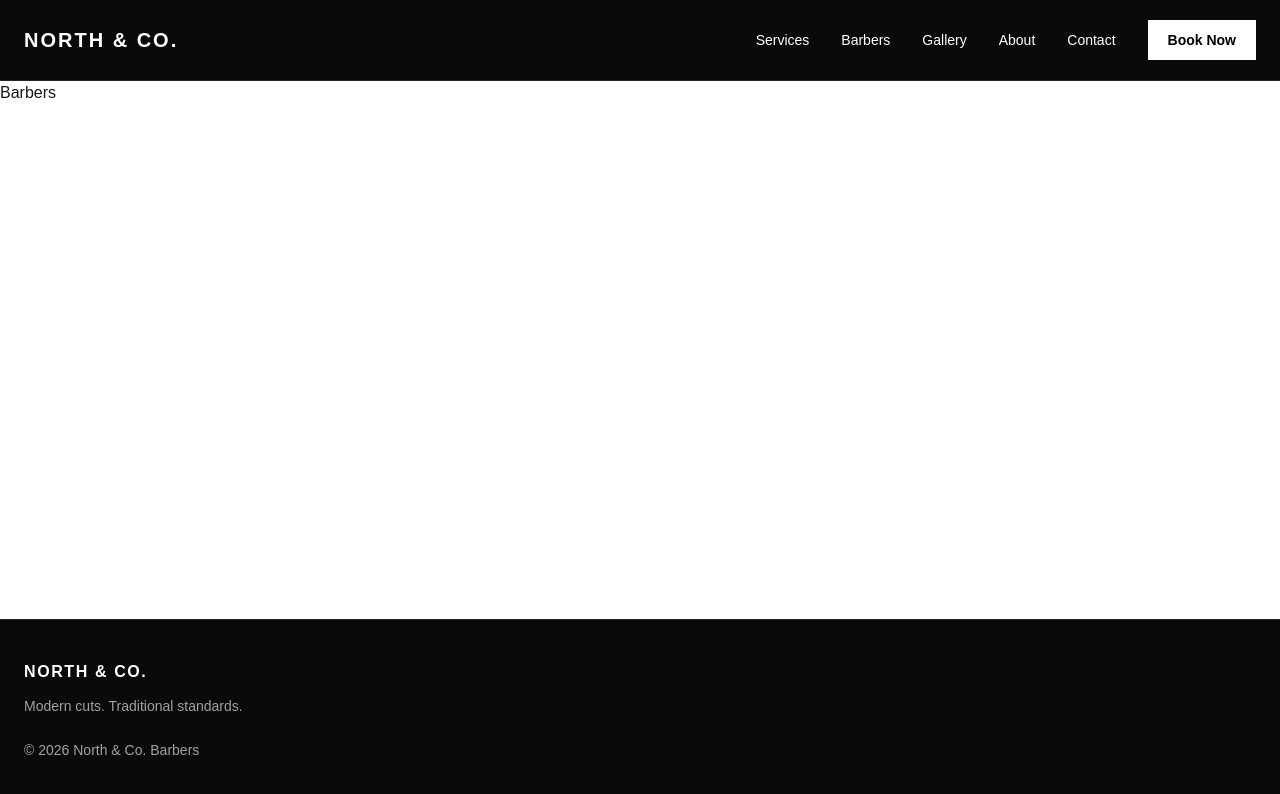
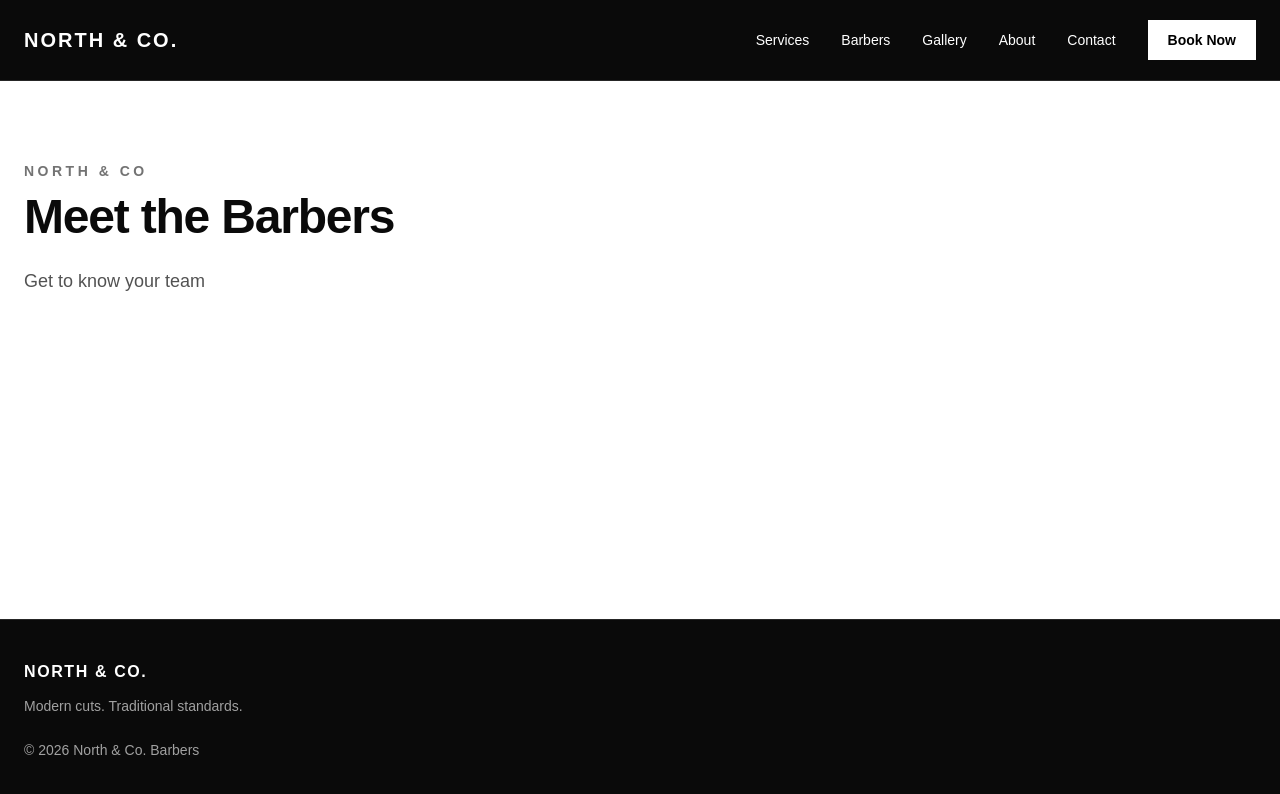
Before and after one commit to Ondrej0/co_barbers_site, a Next.js app: page /barbers in a window 1280 px wide. Shown: the top 794 px of the page. Built offline with nearby package versions, Linux system fonts and the light colour scheme.

Commit message:
Add style and clean up all pages

```diff
--- a/src/app/about/page.tsx
+++ b/src/app/about/page.tsx
@@ -1,5 +1,19 @@
 export default function About(){
     return (
-        <h1>About</h1>
+        <section className="bg-white py-20 text-neutral-950">
+            <div className="mx-auto max-w-7xl px-6">
+                <p className="text-sm font-semibold uppercase tracking-[0.25em] text-neutral-500">
+                    North & Co
+                </p>
+
+                <h1 className="mt-3 text-5xl font-bold tracking-tight">
+                    About Us
+                </h1>
+
+                <p className="mt-6 max-w-2xl text-lg leading-8 text-neutral-600">
+                    Get to know us
+                </p>
+            </div>
+        </section>
     )
 }
--- a/src/app/barbers/page.tsx
+++ b/src/app/barbers/page.tsx
@@ -1,5 +1,19 @@
 export default function Barbers(){
     return (
-        <h1>Barbers</h1>
+        <section className="bg-white py-20 text-neutral-950">
+            <div className="mx-auto max-w-7xl px-6">
+                <p className="text-sm font-semibold uppercase tracking-[0.25em] text-neutral-500">
+                    North & Co
+                </p>
+
+                <h1 className="mt-3 text-5xl font-bold tracking-tight">
+                    Meet the Barbers
+                </h1>
+
+                <p className="mt-6 max-w-2xl text-lg leading-8 text-neutral-600">
+                    Get to know your team
+                </p>
+            </div>
+        </section>
     )
 }
--- a/src/app/book/page.tsx
+++ b/src/app/book/page.tsx
@@ -1,5 +1,19 @@
-export default function Book(){
+export default function BookPage(){
     return (
-        <h1>Book</h1>
+        <section className="bg-white py-20 text-neutral-950">
+            <div className="mx-auto max-w-7xl px-6">
+                <p className="text-sm font-semibold uppercase tracking-[0.25em] text-neutral-500">
+                    North & Co
+                </p>
+
+                <h1 className="mt-3 text-5xl font-bold tracking-tight">
+                    Book Now
+                </h1>
+
+                <p className="mt-6 max-w-2xl text-lg leading-8 text-neutral-600">
+                   Use our internal software to book
+                </p>
+            </div>
+        </section>
     )
 }
--- a/src/app/contact/page.tsx
+++ b/src/app/contact/page.tsx
@@ -1,5 +1,19 @@
-export default function Contact() {
+export default function ContactPage() {
     return (
-        <h1>Contact</h1>
+        <section className="bg-white py-20 text-neutral-950">
+            <div className="mx-auto max-w-7xl px-6">
+                <p className="text-sm font-semibold uppercase tracking-[0.25em] text-neutral-500">
+                    North & Co
+                </p>
+
+                <h1 className="mt-3 text-5xl font-bold tracking-tight">
+                    Contact Us
+                </h1>
+
+                <p className="mt-6 max-w-2xl text-lg leading-8 text-neutral-600">
+                   Get in touch with our friendly team
+                </p>
+            </div>
+        </section>
     )
 }
--- a/src/app/gallery/page.tsx
+++ b/src/app/gallery/page.tsx
@@ -1,5 +1,19 @@
-export default function Gallery() {
+export default function GalleryPage() {
     return (
-        <h1>Gallery</h1>
+        <section className="bg-white py-20 text-neutral-950">
+            <div className="mx-auto max-w-7xl px-6">
+                <p className="text-sm font-semibold uppercase tracking-[0.25em] text-neutral-500">
+                    North & Co
+                </p>
+
+                <h1 className="mt-3 text-5xl font-bold tracking-tight">
+                    Gallery
+                </h1>
+
+                <p className="mt-6 max-w-2xl text-lg leading-8 text-neutral-600">
+                    Explore our cuts, fades, beard trims, and grooming pictures.
+                </p>
+            </div>
+        </section>
     )
 }
--- a/src/app/services/page.tsx
+++ b/src/app/services/page.tsx
@@ -1,5 +1,19 @@
-export default function Services(){
+export default function ServicesPage() {
     return (
-        <h1>Services</h1>
-    )
+        <section className="bg-white py-20 text-neutral-950">
+            <div className="mx-auto max-w-7xl px-6">
+                <p className="text-sm font-semibold uppercase tracking-[0.25em] text-neutral-500">
+                    North & Co
+                </p>
+
+                <h1 className="mt-3 text-5xl font-bold tracking-tight">
+                    Services
+                </h1>
+
+                <p className="mt-6 max-w-2xl text-lg leading-8 text-neutral-600">
+                    Explore our cuts, fades, beard trims, and grooming services.
+                </p>
+            </div>
+        </section>
+    );
 }
```
